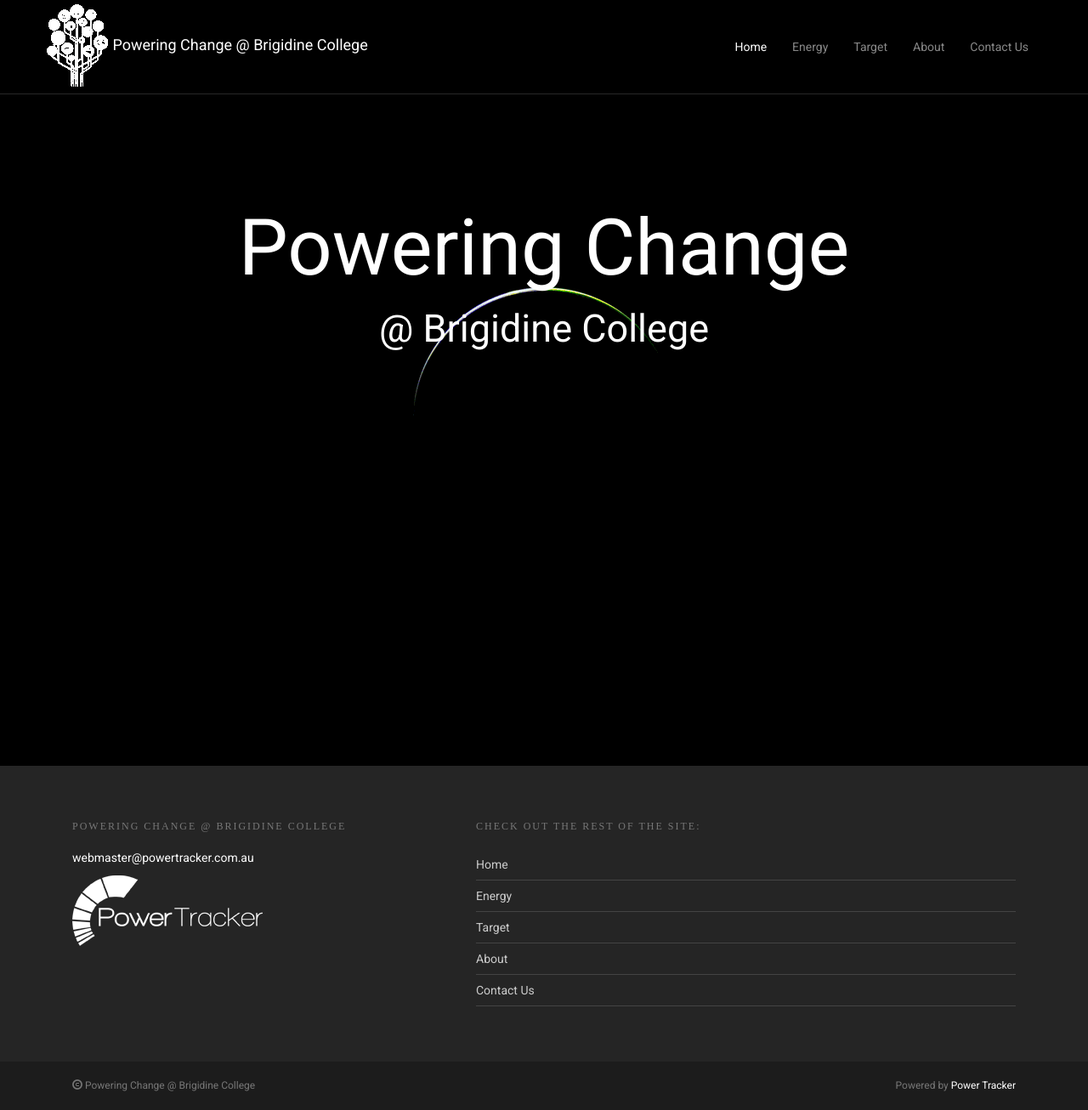
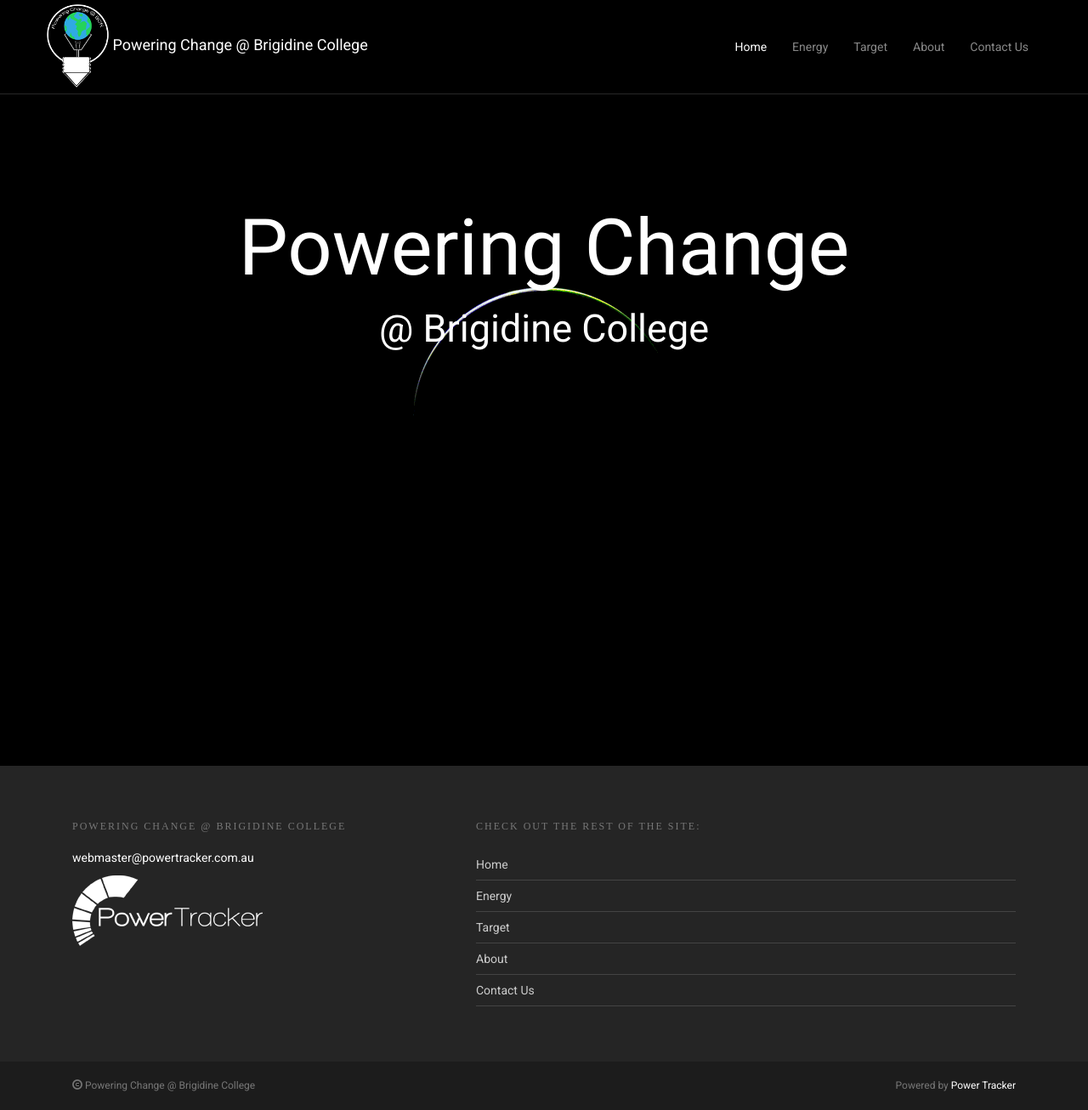
Before and after one commit to samyalv04/brigidine.powertracker.com.au, a Jekyll site: the page built from index.html, in a window 1280 px wide. Shown: the whole page at 85% size. Built offline with Jekyll 4.4.1, drawn with Linux system fonts in a browser that asks for light colours.

Commit message:
Change Navbar logo

```diff
--- a/_includes/header.html
+++ b/_includes/header.html
@@ -8,7 +8,7 @@
                 <span class="icon-bar"></span>
             </button>
             <a class="navbar-brand" href="{{ site.baseurl }}/">
-                <img src="/images/logo.png" style="display: inline-block;" />
+                <img src="/images/navbarlogo.png" style="display: inline-block;" />
                 {{ site.title }}
             </a>
         </div>
```
Also changed, not shown: images/funnel.jpg (deleted), images/logo.png (deleted), images/navbarlogo.png (added), 3 other files.
